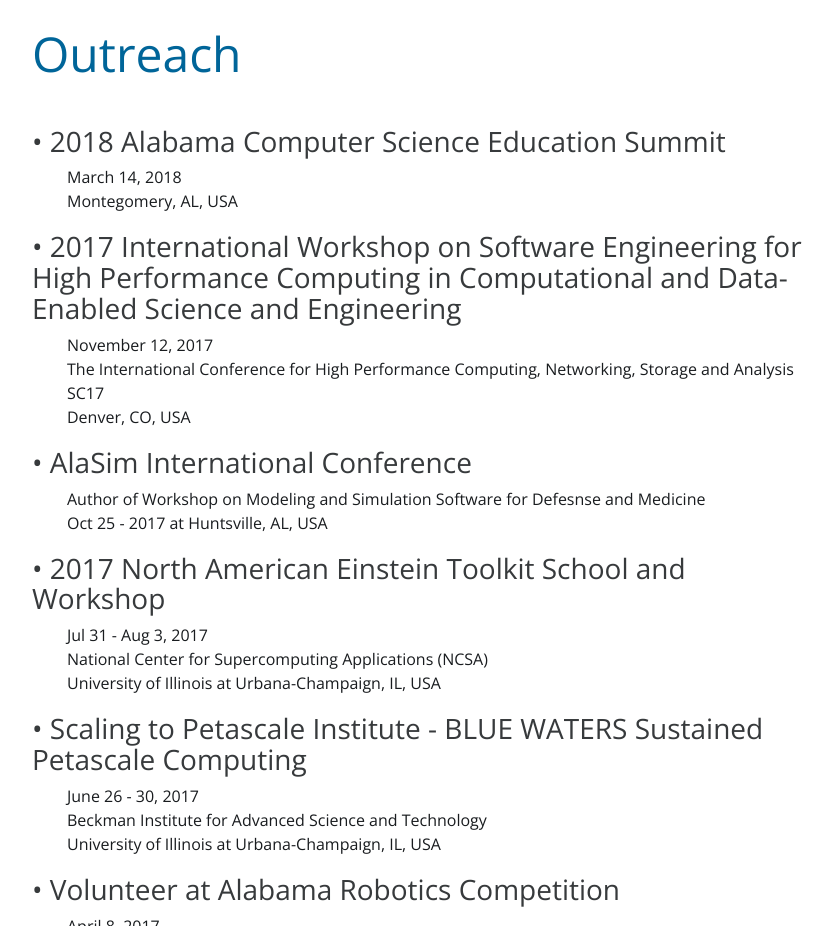
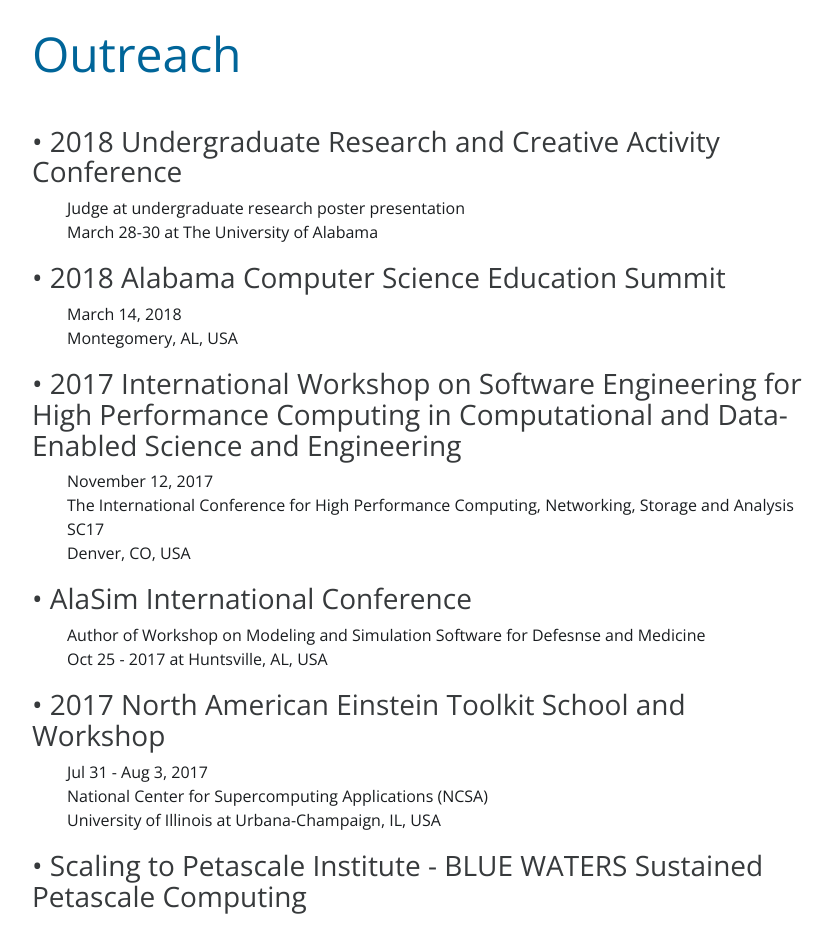
Before and after one commit to neisty/neisty.github.io, a plain HTML site: page index.html in a window 1280 px wide. Shown: the part 2700-3626 px from the top of the page, without its empty margins (432-1264 px from the left). Drawn offline with nearby package versions, Linux system fonts and the light colour scheme.

Commit message:
Added URCA judging

```diff
--- a/index.html
+++ b/index.html
@@ -133,6 +133,8 @@ http://www.templatemo.com/tm-501-neaty
                                     <h2 class="tm-blue-text tm-welcome-title tm-margin-b-45">Outreach</h2>
                                 </header>
                                 <div >
+                                    <h3><span>&bull;</span> 2018 Undergraduate Research and Creative Activity Conference </h3>
+                                    <p class="info">Judge at undergraduate research poster presentation<br>March 28-30 at The University of Alabama</p>
                                     <h3><span>&bull;</span> 2018 Alabama Computer Science Education Summit </h3>
                                     <p class="info">March 14, 2018<br>Montegomery, AL, USA</p>
                                     <h3><span>&bull;</span> 2017 International Workshop on Software Engineering for High Performance Computing in Computational and Data-Enabled Science and Engineering </h3>
```
